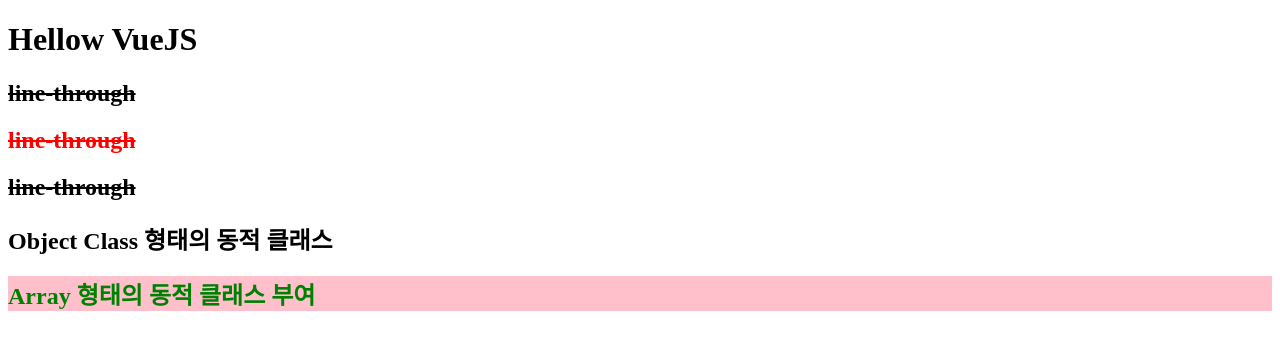
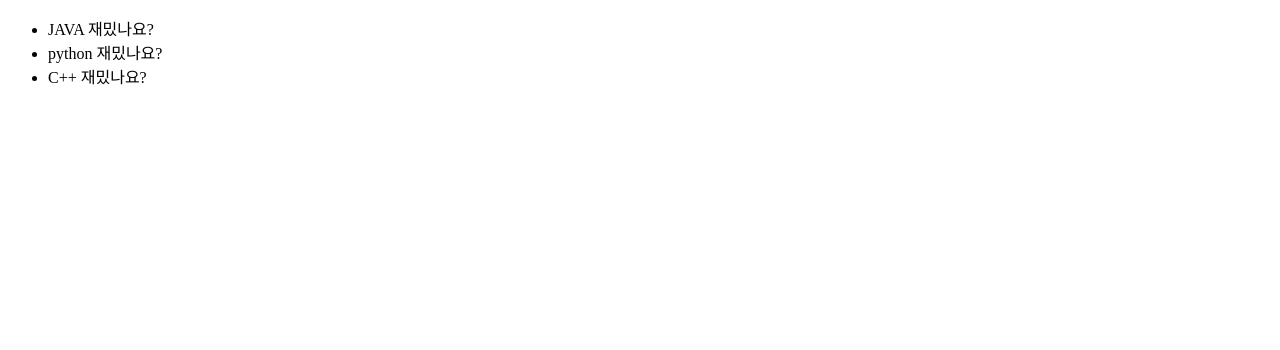
Before and after one commit to 42azimut/sessac_Vue, a Vue app in the folder 04_vueIntro/vue-practice/: page / in a window 1280 px wide. Shown: the top 350 px of the page. Built offline with nearby package versions, Linux system fonts and the light colour scheme.

Commit message:
30. 조건부 렌더링

```diff
--- a/04_vueIntro/vue-practice/src/App.vue
+++ b/04_vueIntro/vue-practice/src/App.vue
@@ -1,33 +1,30 @@
 <template>
   <div>
-    <h1>Hellow VueJS</h1>
-    <h2 class="line-through">line-through</h2>
-    <h2 v-bind:class="textDecoration" class="text-red">line-through</h2>
-    <h2 :class="isDone === true ? 'line-through' : 'highlight'">
-      line-through
-    </h2>
-    <h2
-      :class="{
-        highlight: isDone === false,
-        'text-red': username === 'jayden',
-      }"
-    >
-      Object Class 형태의 동적 클래스
-    </h2>
+    <!-- <h2 v-if="showName">My name is {{ user.name }}</h2>
+    <h2 v-else>이름을 보여줄수 없음 v-else 위에 붙여서! 사용!</h2>
+    <h2 v-if="user.age > 20">당신은 성인입니다.</h2>
+    <h2 v-else-if="user.age > 14 && user.age < 20">청소년 이군요!</h2>
+    <h2 v-else>당신은 어른 입니다.</h2> -->
+    <h2 v-if="!showName">{{ user.name }} IF</h2>
+    <h2 v-show="!showName">{{ user.name }} Show</h2>
+    <!-- 위의 실제 태그 <h2 style="display: none;">Azimut Show</h2>
+    v-if 데이터를 아에 태그 생성 안함(새로운 데이터 필요하면 사용)
+    if-show는 랜더링 하여 태그는 나오고 안보이게 함-->
 
-    <h2
-      :class="[
-        idDone === true ? 'line-through' : 'highlight',
-        username === 'jayden' ? 'text-red' : 'text-green',
-        'highlight',
-      ]"
-    >
-      Array 형태의 동적 클래스 부여
-    </h2>
+    <!-- 의미가 없는템플릿 태그 이용하기 -->
+    <ul>
+      <template v-if="question === 'frontend'">
+        <li>Html 재밋나요?</li>
+        <li>CSS 재밌나요?</li>
+        <li>자바스크립트 재밌나요?</li>
+      </template>
 
-    <!--
-      ㅈ조건 ? 참일경우 : 아닐경우
-     -->
+      <template v-else>
+        <li>JAVA 재밌나요?</li>
+        <li>python 재밌나요?</li>
+        <li>C++ 재밌나요?</li>
+      </template>
+    </ul>
   </div>
 </template>
 
@@ -36,26 +33,26 @@ export default {
   name: "App",
   data() {
     return {
-      username: "jaydenaa",
-      isDone: true, // or false
-      textDecoration: "line-through",
+      question: "back",
+      showName: true,
+      user: {
+        name: "Azimut",
+        age: 20,
+        job: "developer",
+      },
     };
   },
 };
 </script>
 
 <style>
-.text-red {
+#title {
   color: red;
+  background: yellow;
 }
-.text-green {
-  color: green;
-}
-.highlight {
-  font-weight: bold;
+
+#content {
+  color: blue;
   background: pink;
 }
-.line-through {
-  text-decoration: line-through;
-}
 </style>
```
